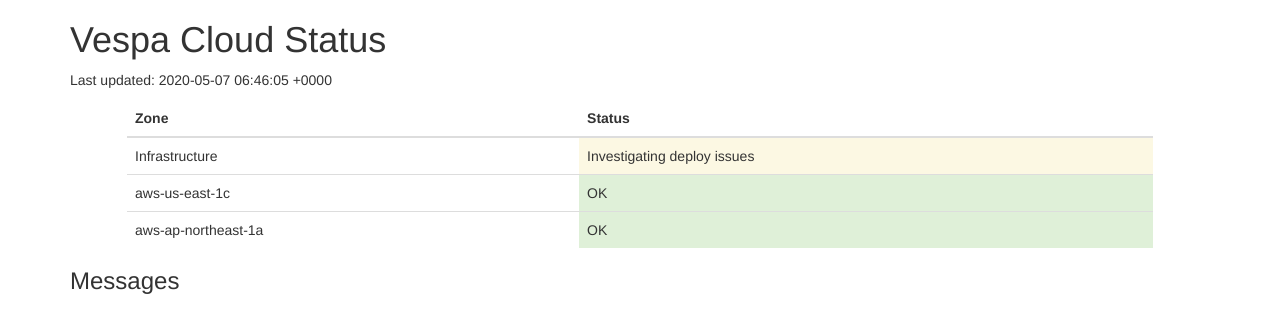
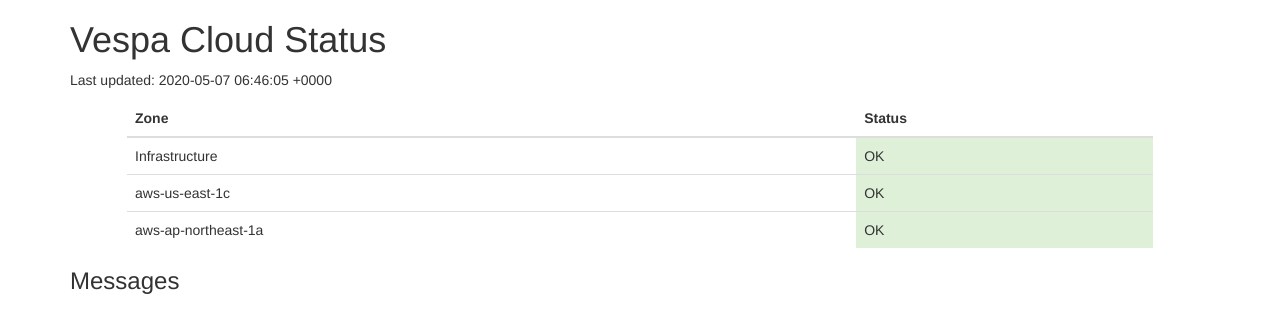
Before and after one commit to vespa-engine/cloud, a Jekyll site: the page built from status.html, in a window 1280 px wide. Shown: the top 333 px of the page. Built offline with Jekyll 4.4.1, drawn with Linux system fonts in a browser that asks for light colours.

Commit message:
Revert "Update status.yml"

```diff
--- a/_data/status.yml
+++ b/_data/status.yml
@@ -3,8 +3,8 @@ zones:
   # List all zones and status. Valid status is "success", "warning" or "danger".
   # Message should be "OK", "Partial outage", "Degraded service", "Down" or similar short string.
   - name: "Infrastructure"
-    status: warning
-    message: "Investigating deploy issues"
+    status: success
+    message: "OK"
   - name: "aws-us-east-1c"
     status: success
     message: "OK"
```
